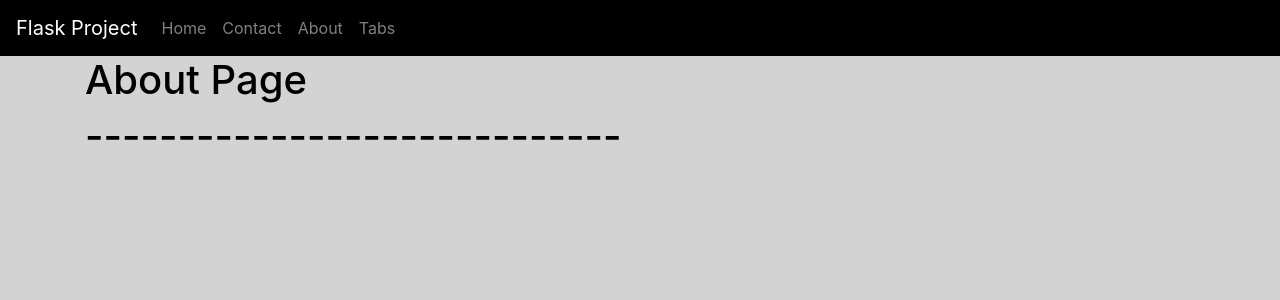
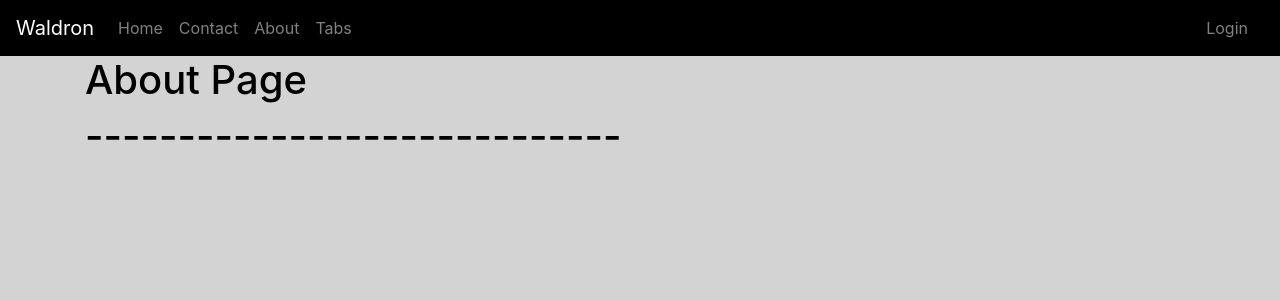
Before and after one commit to clj-jackson/Flask-Waldron, a Flask app: page /about in a window 1280 px wide. Shown: the top 300 px of the page. Run offline with Flask 2, Linux system fonts and the light colour scheme; some libraries are stand-ins or nearby versions.

Commit message:
Commit 2, added login page, no functionality yet.

```diff
--- a/main.py
+++ b/main.py
@@ -33,5 +33,9 @@ def contact():
 def tabs():
     return render_template("tabs.html", title="Open Tabs")
 
+@app.route("/login")
+def login():
+    return render_template("login.html", title="Login")
+
 if __name__ == "__main__":
     app.run(debug=True)
--- a/templates/layout.html
+++ b/templates/layout.html
@@ -11,6 +11,18 @@
         <style>
             body {background-color: lightgray}
             body {color: black}
+            .topnav-right {
+                float: right;
+            }
+
+            a {
+                color: gray;
+            }
+            a:hover {
+                color: lightgray;
+                transform: scale(1.2)
+            }
+
         </style>
 
         {% if title %}
@@ -20,14 +32,17 @@
         {% endif %}
     </head>
     <body>
-        <nav class="navbar navbar-expand-lg navbar-dark" style="background-color: black"> <a class="navbar-brand" href="/" data-abc="true">Flask Project</a> <button class="navbar-toggler" type="button" data-toggle="collapse" data-target="#navbarColor02" aria-controls="navbarColor02" aria-expanded="false" aria-label="Toggle navigation"> <span class="navbar-toggler-icon"></span> </button>
-            <div class="collapse navbar-collapse" id="navbarColor02">
+        <nav class="navbar navbar-expand-lg navbar-dark" style="background-color: black"> <a class="navbar-brand" href="/" data-abc="true">Waldron</a> <button class="navbar-toggler" type="button" data-toggle="collapse" data-target="#navbarColor02" aria-controls="navbarColor02" aria-expanded="false" aria-label="Toggle navigation"> <span class="navbar-toggler-icon"></span> </button>
+            <div class="collapse navbar-collapse">
                 <ul class="navbar-nav mr-auto">
                     <li class="nav-item"> <a class="nav-link" href="/" data-abc="true">Home</a> </li>
                     <li class="nav-item"> <a class="nav-link" href="/contact" data-abc="true">Contact</a> </li>
                     <li class="nav-item"> <a class="nav-link" href="/about" data-abc="true">About</a> </li>
                     <li class="nav-item"> <a class="nav-link" href="/opentabs" data-abc="true">Tabs</a></li>
                 </ul>
+                <div class="topnav-right">
+                    <a class="nav-link" href="/login" data-abc="true">Login</a>
+                </div>
             </div>
         </nav>
         <main role="main" class="container">
--- /dev/null
+++ b/templates/login.html
@@ -0,0 +1,5 @@
+{% extends "layout.html" %}
+{% block content %}
+    <h1>Login Page</h1>
+    <h1>-----------------------------</h1>
+{% endblock content %}
```
